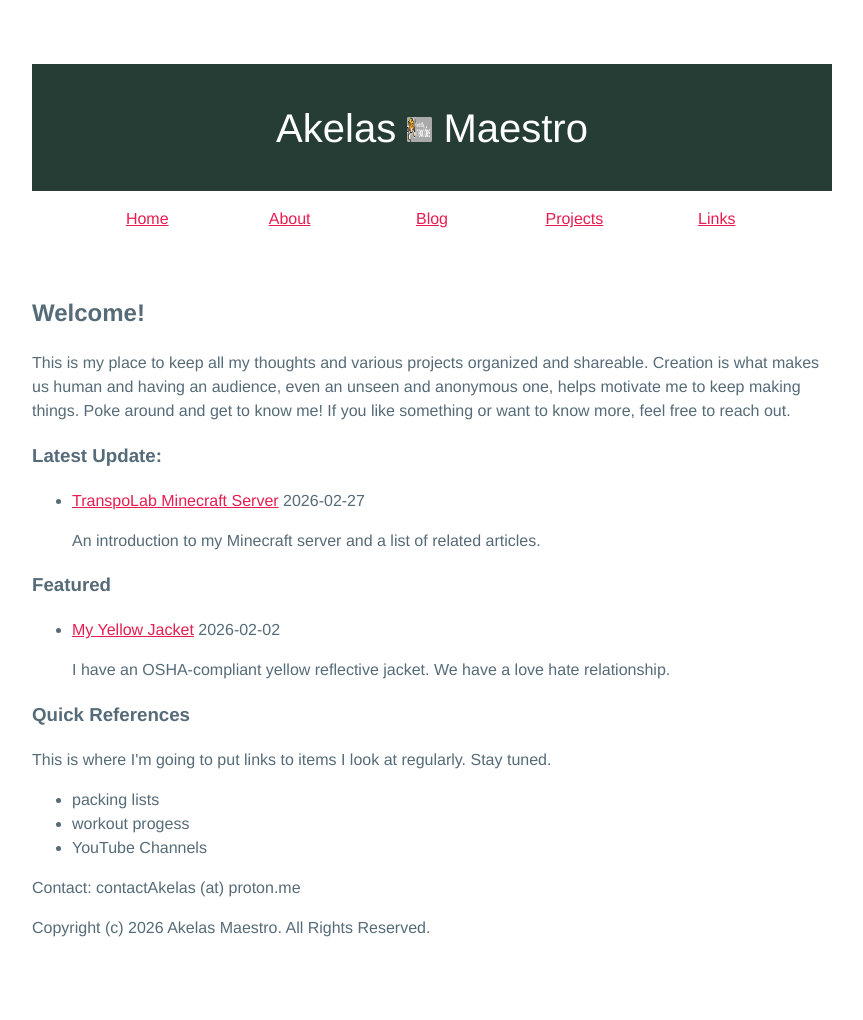
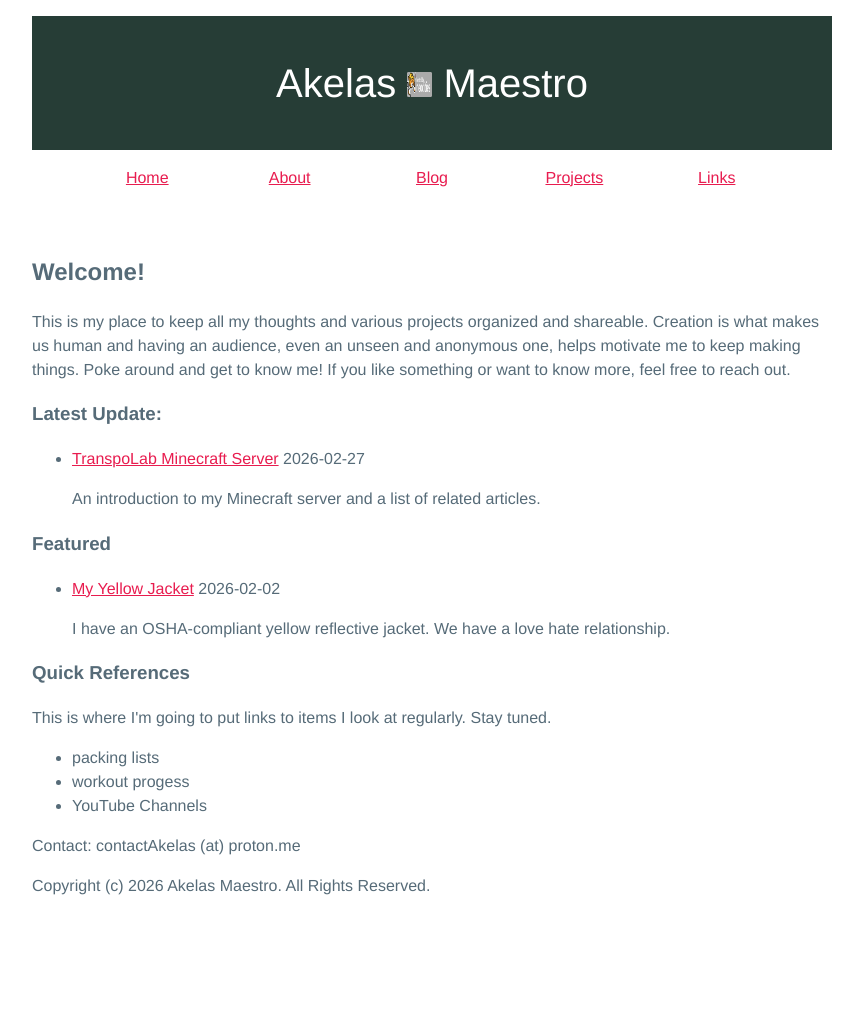
Before and after one commit to AkelasMaestro/Neocities, a Jekyll site: the page built from index.html, in a window 1280 px wide. Shown: the whole page, without its empty margins (208-1071 px from the left). Built offline with Jekyll 4.4.1, drawn with Linux system fonts in a browser that asks for light colours; after the commit the page ends 930 px from its top, so only the background shows below that.

Commit message:
Refactor CSS to make it mobile friendly

```diff
--- a/_layouts/default.html
+++ b/_layouts/default.html
@@ -2,6 +2,9 @@
 <html>
   <!-- set title and get the style sheet -->
   <head>
+    <meta charset="utf-8">
+    <!-- This is the bit that makes it scale to mobile! -->
+    <meta name="viewport" content="width=device-width, initial-scale=1">
     <title>{{ site.title }} | {{ page.title }}</title>
     <link rel="stylesheet" href="{{ "/resources/webdesign.css" | base_url}}">
   </head>
--- a/resources/webdesign.css
+++ b/resources/webdesign.css
@@ -3,7 +3,7 @@
     margin: 0 auto;
     max-width: 50em;
     line-height: 1.5;
-    padding: 4em 1em;
+    padding: 1em 1em;
     color: #566b78;
 }
 
@@ -13,7 +13,7 @@
     background-repeat: no-repeat;
     background-size: cover;
     line-height: 1.2;
-    padding: 1vw 2em;
+    padding: 1em 1em;
     text-align: center;
   }
 
```
